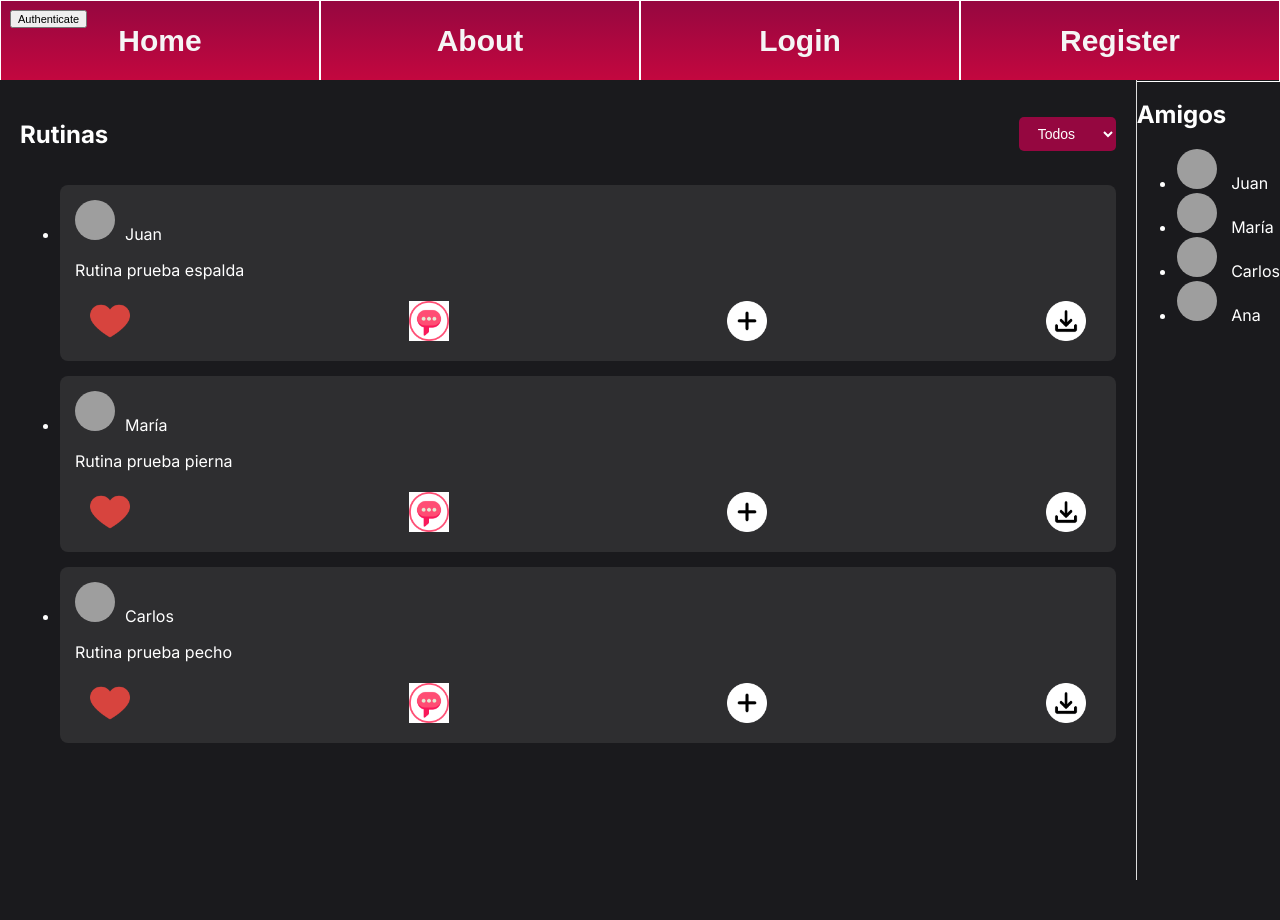
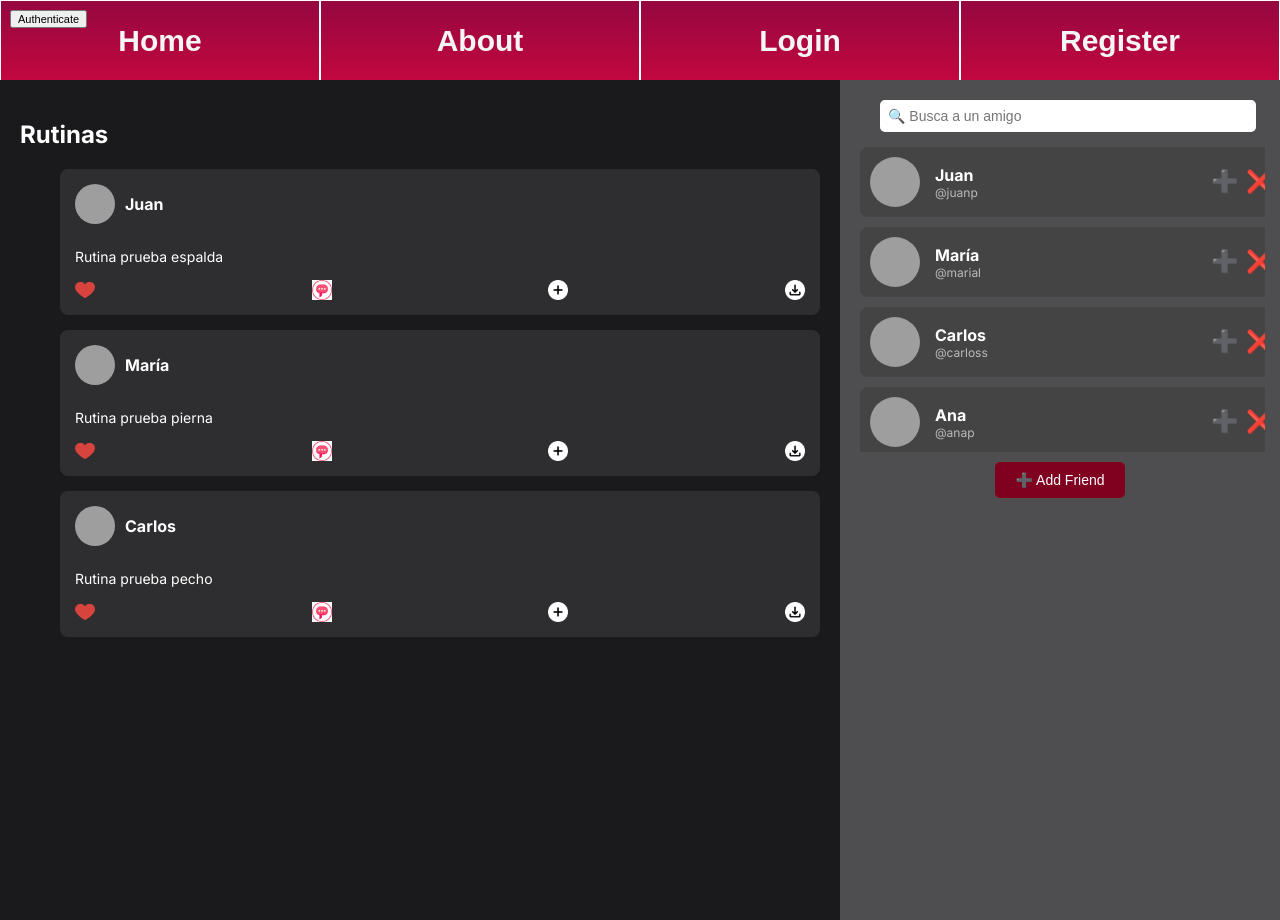
Before and after one commit to miguelachaotic/SSW_frontend, a Vue app: page /social in a window 1280 px wide. Before the commit the page ends 880 px from the top, so only its background shows below. Built offline with nearby package versions, Linux system fonts and the light colour scheme; grey boxes are pictures that could not be loaded.

Commit message:
barra horizontal quitada, toca ajustar colores e icono

```diff
--- a/src/views/Social.vue
+++ b/src/views/Social.vue
@@ -14,10 +14,10 @@ const filterType = ref("Todos");
 
 // Lista de amigos
 const friends = ref([
-  { id: 1, name: "Juan", profileImage: placeholderImage },
-  { id: 2, name: "María", profileImage: placeholderImage },
-  { id: 3, name: "Carlos", profileImage: placeholderImage },
-  { id: 4, name: "Ana", profileImage: placeholderImage }
+  { id: 1, name: "Juan", username: "@juanp", profileImage: placeholderImage },
+  { id: 2, name: "María", username: "@marial", profileImage: placeholderImage },
+  { id: 3, name: "Carlos", username: "@carloss", profileImage: placeholderImage },
+  { id: 4, name: "Ana", username: "@anap", profileImage: placeholderImage }
 ]);
 
 // Lista de rutinas con estado de like
@@ -28,113 +28,92 @@ const routines = ref([
 ]);
 
 // Estado para manejar los comentarios
-const commentText = ref('');
 const showCommentBox = ref(null);
+const searchQuery = ref("");
 
 // Alternar cuadro de comentarios
 const toggleCommentBox = (messageId) => {
   showCommentBox.value = showCommentBox.value === messageId ? null : messageId;
 };
-
-// Función para simular el envío de un comentario
-const submitComment = (messageId) => {
-  console.log(`Comentario en el mensaje ${messageId}: ${commentText.value}`);
-  commentText.value = '';
-  showCommentBox.value = null;
-};
-
-// Función para manejar el like
-const toggleLike = (messageId) => {
-  const message = routines.value.find((msg) => msg.id === messageId);
-  if (message) {
-    message.liked = !message.liked;
-    console.log(`Mensaje ${messageId} ahora está ${message.liked ? 'LIKED' : 'UNLIKED'}`);
-  }
-};
-
-// Función para simular compartir
-const sharePost = (messageId) => {
-  console.log(`Mensaje ${messageId} compartido`);
-};
-
-// Función para simular descargar
-const downloadPost = (messageId) => {
-  console.log(`Mensaje ${messageId} descargado`);
-};
 </script>
 
 <template>
   <div class="social-container">
-    <!-- Parte izquierda: Rutinas -->
-    <div class="routines">
-      <div class="routines-header">
-        <h2>Rutinas</h2>
-
-        <!-- ComboBox para seleccionar "Todos" o "Amigos" -->
-        <select v-model="filterType" class="combobox">
-          <option value="Todos">Todos</option>
-          <option value="Amigos">Amigos</option>
-        </select>
-      </div>
-
+    <!-- Rutinas -->
+    <div class="routines-container">
+      <h2>Rutinas</h2>
       <ul>
         <li v-for="rtn in routines" :key="rtn.id" class="message">
           <div class="message-header">
             <img :src="rtn.profileImage" alt="Foto de perfil" class="profile-img" />
             <span class="username">{{ rtn.sender }}</span>
           </div>
-
           <p class="message-text">{{ rtn.text }}</p>
-
           <div class="message-actions">
-            <img
-              :src="rtn.liked ? likedIcon : likeIcon"
-              alt="Like icon"
-              class="action-icon"
-              @click="toggleLike(rtn.id)"
-            />
-            <img
-              :src="commentIcon"
-              alt="Comment icon"
-              class="action-icon"
-              @click="toggleCommentBox(rtn.id)"
-            />
-            <img
-              :src="addIcon"
-              alt="Add icon"
-              class="action-icon"
-              @click="sharePost(rtn.id)"
-            />
-            <img
-              :src="downloadIcon"
-              alt="Download icon"
-              class="action-icon"
-              @click="downloadPost(rtn.id)"
-            />
-          </div>
-
-          <div v-if="showCommentBox === rtn.id" class="comment-box">
-            <textarea v-model="commentText" placeholder="Escribe un comentario..."></textarea>
-            <button @click="submitComment(rtn.id)">Responder</button>
+            <img :src="rtn.liked ? likedIcon : likeIcon" alt="Like icon" class="action-icon" @click="toggleLike(rtn.id)" />
+            <img :src="commentIcon" alt="Comment icon" class="action-icon" @click="toggleCommentBox(rtn.id)" />
+            <img :src="addIcon" alt="Add icon" class="action-icon" />
+            <img :src="downloadIcon" alt="Download icon" class="action-icon" />
           </div>
         </li>
       </ul>
     </div>
 
-    <!-- Parte derecha: Lista de amigos -->
-    <div class="friends-list">
-      <h2>Amigos</h2>
-      <ul>
-        <li v-for="friend in friends" :key="friend.id">
-          <img :src="friend.profileImage" alt="Foto de perfil" class="profile-img" />
-          {{ friend.name }}
-        </li>
-      </ul>
+    <!-- Amigos -->
+    <div class="friends-container">
+      <div class="search-box">
+        <input type="text" placeholder="🔍 Busca a un amigo" v-model="searchQuery" />
+      </div>
+      <div class="friends-list">
+        <div class="friend-card" v-for="friend in friends" :key="friend.id">
+          <img :src="friend.profileImage" alt="Foto de perfil" class="friend-img" />
+          <div class="friend-info">
+            <span class="friend-name">{{ friend.name }}</span>
+            <span class="friend-username">{{ friend.username }}</span>
+          </div>
+          <div class="friend-actions">
+            <button class="add-btn">➕</button>
+            <button class="remove-btn">❌</button>
+          </div>
+        </div>
+      </div>
+      <button class="add-friend"><span>➕ Add Friend</span></button>
     </div>
   </div>
 </template>
 
 <style scoped>
+/* Contenedor Principal */
+.social-container {
+  display: flex;
+  height: 100vh;
+  background-color: #1a1a1d;
+  color: white;
+}
+
+/* Sección de Rutinas */
+.routines-container {
+  flex: 2;
+  background: var(--primary_bg);
+  padding: 20px;
+  overflow-y: auto;
+}
+
+/* Mensajes */
+.message {
+  background: #2e2e30;
+  padding: 15px;
+  margin-bottom: 15px;
+  border-radius: 8px;
+  display: flex;
+  flex-direction: column;
+}
+
+.message-header {
+  display: flex;
+  align-items: center;
+  margin-bottom: 10px;
+}
 
 .profile-img {
   width: 40px;
@@ -144,65 +123,27 @@ const downloadPost = (messageId) => {
   margin-right: 10px;
 }
 
-.social-container {
-  display: flex;
-  height: 100vh;
-  background-color: #1a1a1d;
+.username {
+  font-weight: bold;
+  font-size: 16px;
+}
+
+.message-text {
+  font-size: 14px;
+  margin-bottom: 15px;
   color: white;
 }
 
-/* Sección de Rutinas */
-.routines {
-  flex: 2;
-  background: var(--primary_bg);
-  padding: 20px;
-  border-right: 1px solid #ddd;
-}
-
-/* Encabezado de Rutinas con ComboBox */
-.routines-header {
-  display: flex;
-  justify-content: space-between;
-  align-items: center;
-  margin-bottom: 15px;
-}
-
-/* Estilos del ComboBox */
-.combobox {
-  background: var(--main_color);
-  color: white;
-  border: none;
-  padding: 8px 15px;
-  cursor: pointer;
-  border-radius: 5px;
-  font-size: 14px;
-}
-
-.combobox:focus {
-  outline: none;
-}
-
-/* Estilos de los Mensajes */
-.message {
-  background: #2e2e30;
-  padding: 15px;
-  margin-bottom: 15px;
-  border-radius: 8px;
-}
-
-/* Alinear los botones de acción y separarlos */
 .message-actions {
   display: flex;
   justify-content: space-between;
   align-items: center;
-  padding: 5px 15px;
-  gap: 20px;
 }
 
-/* Ajustar los iconos */
+/* Iconos de acción */
 .action-icon {
-  width: 40px;
-  height: 40px;
+  width: 20px;
+  height: 20px;
   cursor: pointer;
   transition: transform 0.2s ease-in-out;
 }
@@ -210,5 +151,119 @@ const downloadPost = (messageId) => {
 .action-icon:hover {
   transform: scale(1.1);
 }
-/*test*/
+
+/* Sección de Amigos */
+.friends-container {
+  flex: 1;
+  background: var(--secondary_bg);
+  padding: 20px;
+  display: flex;
+  flex-direction: column;
+  align-items: center;
+  height: 100%;
+}
+
+/* Barra de búsqueda */
+.search-box {
+  width: 90%;
+  margin-bottom: 10px;
+}
+
+.search-box input {
+  width: 100%;
+  padding: 8px;
+  border-radius: 5px;
+  border: none;
+  font-size: 14px;
+}
+
+/* Lista de amigos */
+.friends-list {
+  width: 100%;
+  max-height: 300px;
+  overflow-y: auto;
+  overflow-x: hidden;
+  padding: 5px;
+  display: flex;
+  flex-direction: column;
+  gap: 10px;
+}
+
+/* Tarjeta de amigo */
+.friend-card {
+  background: #444;
+  display: flex;
+  align-items: center;
+  padding: 10px;
+  border-radius: 8px;
+  gap: 15px;
+  width: 100%;
+  justify-content: space-between;
+}
+
+/* Imagen de amigo */
+.friend-img {
+  width: 50px;
+  height: 50px;
+  border-radius: 50%;
+}
+
+/* Información del amigo */
+.friend-info {
+  flex-grow: 1;
+  display: flex;
+  flex-direction: column;
+  justify-content: center;
+}
+
+
+.friend-name {
+  font-weight: bold;
+  color: white;
+}
+
+.friend-username {
+  font-size: 12px;
+  color: #bbb;
+}
+
+/* Botones de acción */
+.friend-actions {
+  display: flex;
+  gap: 5px;
+}
+
+.add-btn,
+.remove-btn {
+  width: 30px;
+  height: 30px;
+  background: none;
+  border: none;
+  font-size: 22px;
+  cursor: pointer;
+}
+
+.add-btn {
+  color: green;
+}
+
+.remove-btn {
+  color: red;
+}
+
+/* Botón de agregar amigo */
+.add-friend {
+  background: #800020;
+  color: white;
+  border: none;
+  padding: 10px 20px;
+  border-radius: 5px;
+  cursor: pointer;
+  font-size: 14px;
+  margin-top: 10px;
+}
+
+.add-friend:hover {
+  background: #a00030;
+}
 </style>
```
